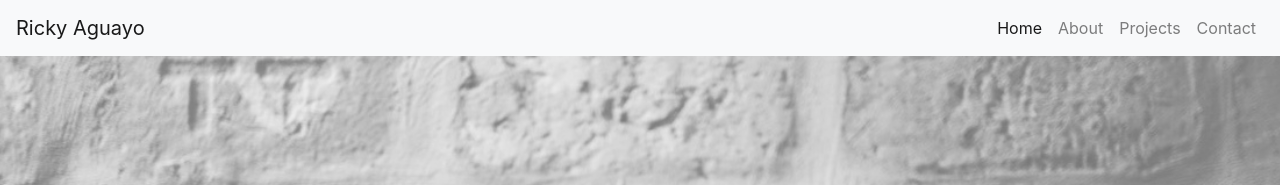
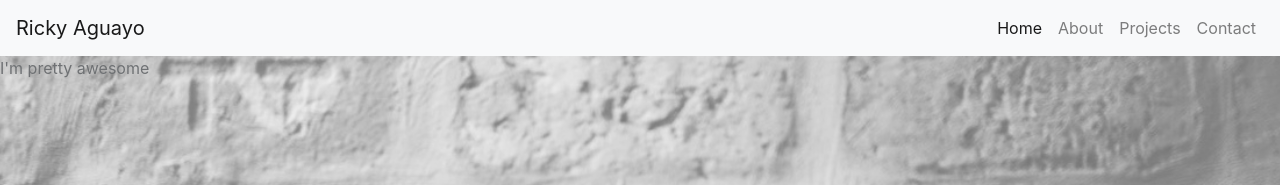
Before and after one commit to ricky911/Portfolio, a plain HTML site: page take 2/index.html in a window 1280 px wide. Shown: the top 185 px of the page. Drawn offline with nearby package versions, Linux system fonts and the light colour scheme.

Commit message:
more small changes

```diff
--- a/take 2/index.html
+++ b/take 2/index.html
@@ -59,7 +59,7 @@
 
       </header>
 
-      <section class="About"></section>
+      <section class="About">I'm pretty awesome</section>
 
     <!-- end wrapper -->
 
```
